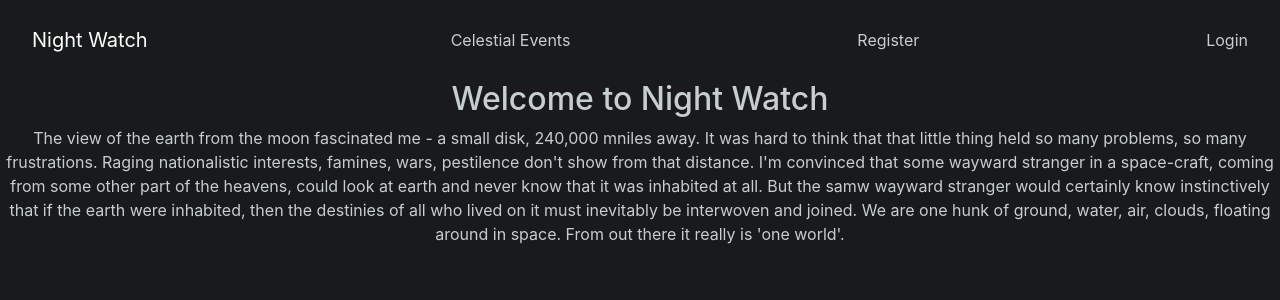
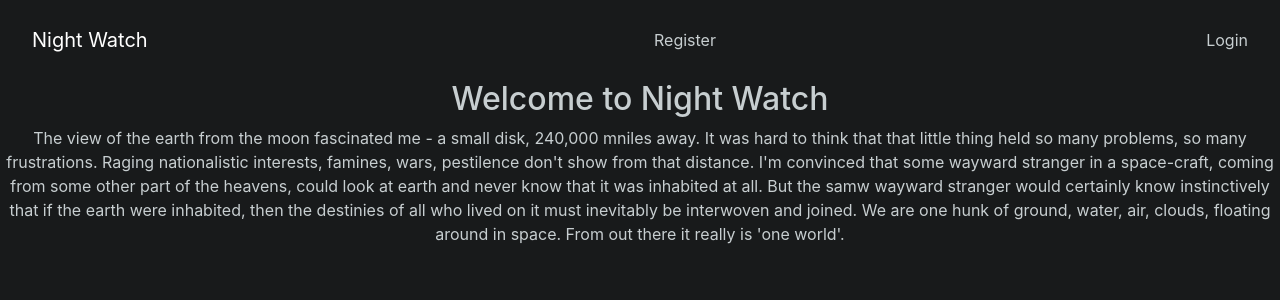
Before and after one commit to PatrickBoynton/night_watch, a React (Create React App) app in the folder frontend/static/: page / in a window 1280 px wide. Shown: the top 300 px of the page. Built offline with nearby package versions, Linux system fonts and the light colour scheme; no server answers.

Commit message:
Removed the link.

```diff
--- a/frontend/static/src/components/Navigation.js
+++ b/frontend/static/src/components/Navigation.js
@@ -50,7 +50,6 @@ class Navigation extends Component {
                             :
                             <>
                                 <NavLink className="navbar-brand" to='/home'>Night Watch</NavLink>
-                                <NavLink to="/celestial-list">Celestial Events</NavLink>
                                 <NavLink to="/register">Register</NavLink>
                                 <NavLink to="/login">Login</NavLink>
                             </>
```
Also changed, not shown: 1 other file (tests, documents, lock files or other folders).
